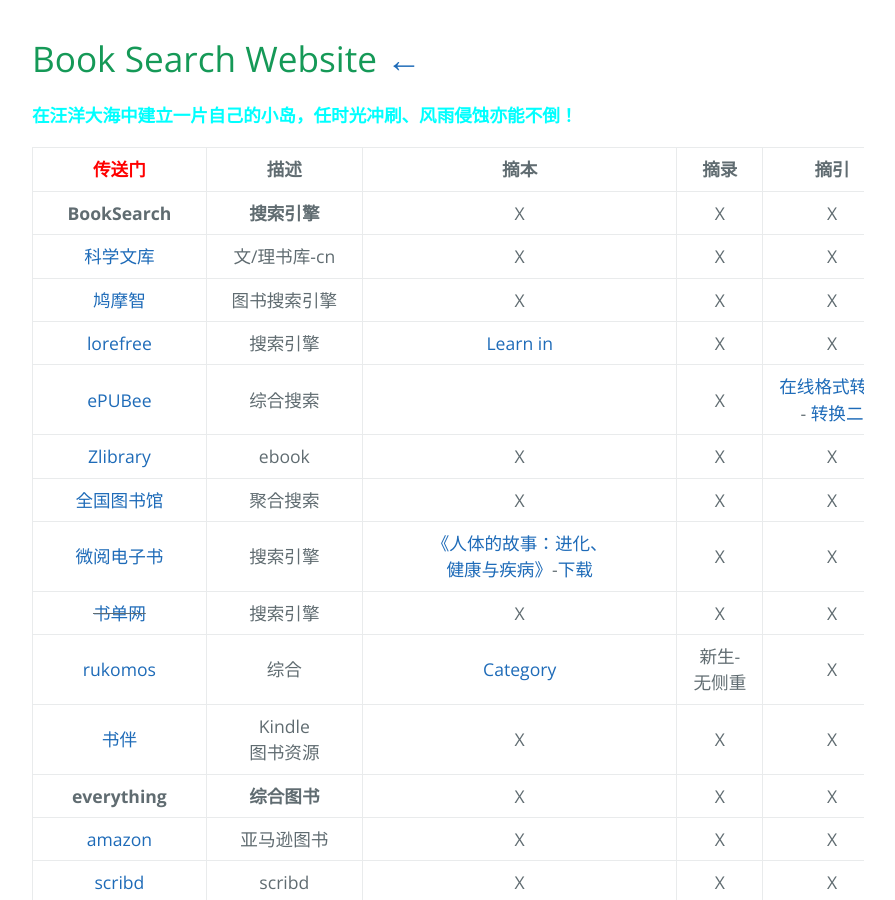
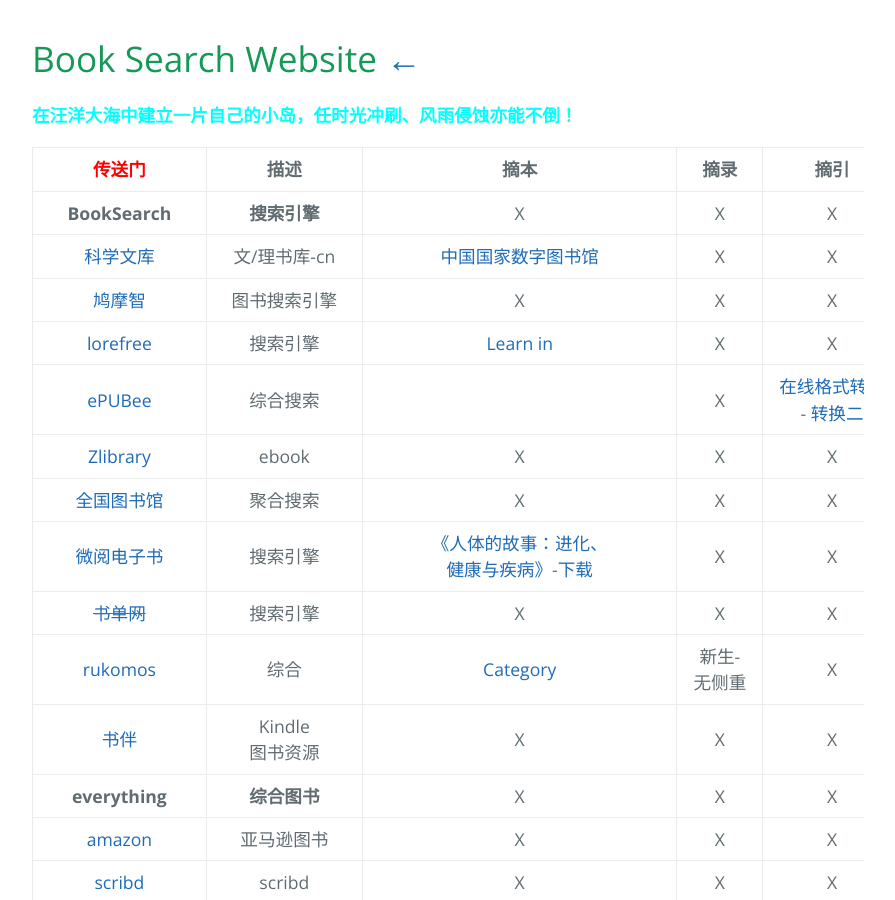
Before and after one commit to AmbroseRen/test, a Jekyll site: the page built from Library/BookSearch.md, in a window 1280 px wide and 900 px high. Shown: the whole window, without its empty margins (192-1087 px from the left). Built offline with Jekyll 4.4.1, drawn with Linux system fonts in a browser that asks for light colours; our own code applies the rules of GitHub Pages for plain Markdown files; the repository's description, which GitHub fills in, is left out.

Commit message:
Update BookSearch.md

```diff
--- a/Library/BookSearch.md
+++ b/Library/BookSearch.md
@@ -5,7 +5,7 @@
 | <font color="#ff0000">传送门</font> | 描述 | 摘本 | 摘录 | 摘引 |
 |:---:|:---:|:---:|:---:|:---:|
 | __BookSearch__ | __搜索引擎__ | X | X | X |
-| [科学文库](https://book.sciencereading.cn/shop/main/Login/shopFrame.do) | 文/理书库-cn | X | X | X |
+| [科学文库](https://book.sciencereading.cn/shop/main/Login/shopFrame.do) | 文/理书库-cn | [中国国家数字图书馆](http://www.nlc.cn/) | X | X |
 | [鸠摩智](https://www.jiumodiary.com/) | 图书搜索引擎 | X | X | X |
 | [lorefree](https://ebook2.lorefree.com/) | 搜索引擎 | [Learn in](https://ebook2.lorefree.com/site/index?s=Lean%20in) | X | X |
 | [ePUBee](http://cn.epubee.com/books/?action=addbooks) | 综合搜索 |  | X | [在线格式转换](https://www.aconvert.com/cn/ebook/epub-to-mobi/) - [转换二](http://cn.epubee.com/) |
```
